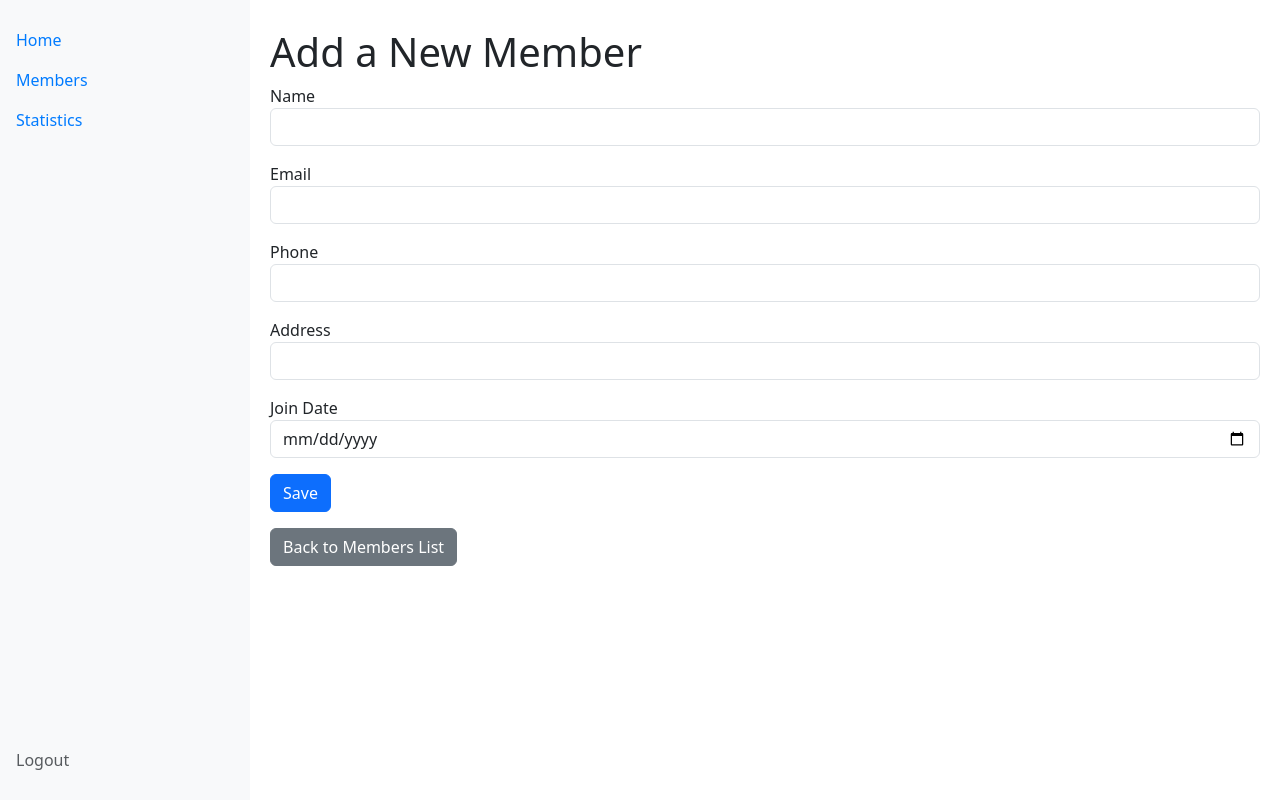
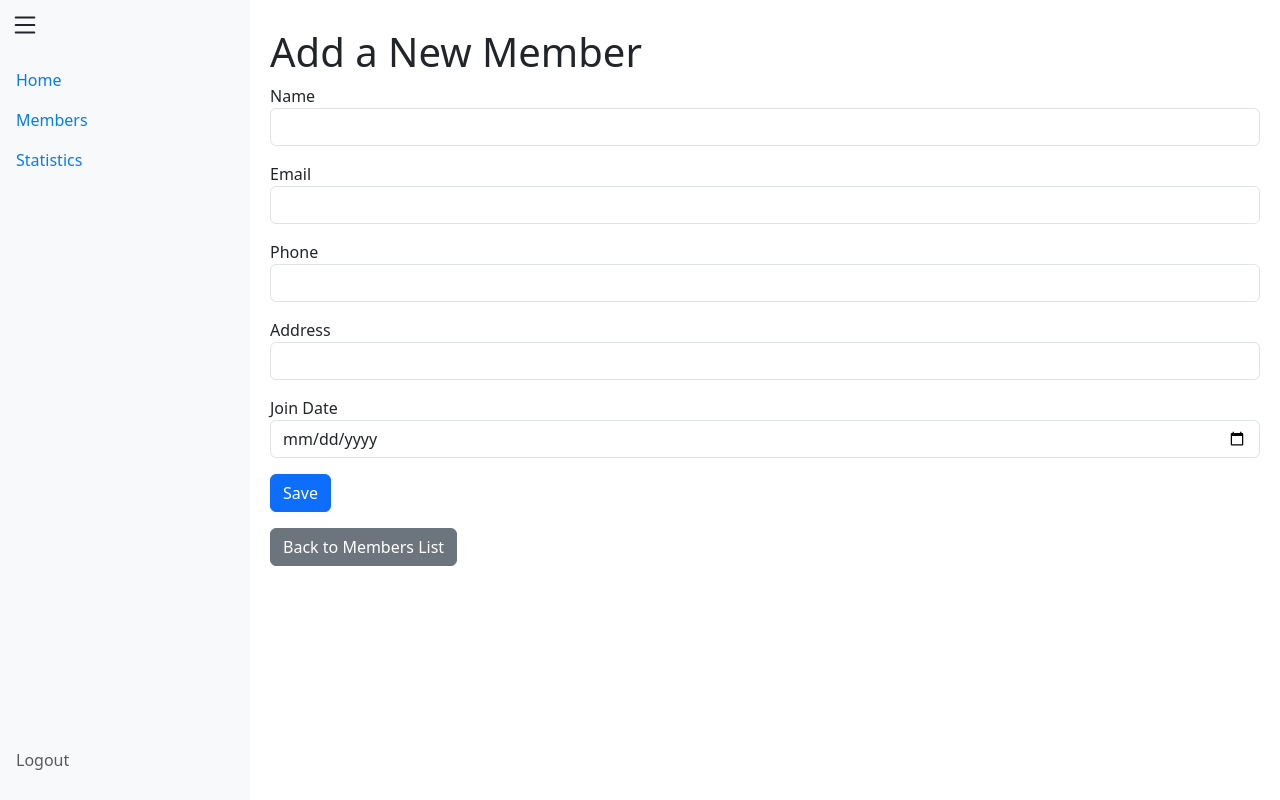
Before and after one commit to leons-code-corner/club_management_app, a Flask app: page /add_member in a window 1280 px wide. Run offline with Flask 3, Linux system fonts and the light colour scheme; the visitor is signed in with stand-in values (Sample User, id 1).

Commit message:
basic toggle functionality for navbar

```diff
--- a/app/templates/base.html
+++ b/app/templates/base.html
@@ -15,13 +15,21 @@
             max-width: 250px;
             background-color: #f8f9fa;
             height: 100vh;
-            padding-top: 20px;
+            padding-top: 60px; /* Adjust for the hamburger menu */
             position: fixed;
+            transition: transform 0.3s ease;
+        }
+        .sidebar-hidden {
+            transform: translateX(-100%);
         }
         .content {
             margin-left: 250px;
             padding: 20px;
             width: 100%;
+            transition: margin-left 0.3s ease;
+        }
+        .content-expanded {
+            margin-left: 0;
         }
         .nav-link.active {
             background-color: #007bff;
@@ -30,10 +38,23 @@
         .nav-link {
             color: #007bff;
         }
+        .hamburger {
+            display: block;
+            cursor: pointer;
+            position: fixed;
+            top: 10px;
+            left: 10px;
+            z-index: 1;
+        }
     </style>
 </head>
 <body>
-
+    <!-- Hamburger Menu -->
+    <div class="hamburger" onclick="toggleSidebar()">
+        <svg xmlns="http://www.w3.org/2000/svg" width="30" height="30" fill="currentColor" class="bi bi-list" viewBox="0 0 16 16">
+            <path fill-rule="evenodd" d="M2.5 12a.5.5 0 0 1 .5-.5h10a.5.5 0 0 1 0 1h-10a.5.5 0 0 1-.5-.5zM2.5 8a.5.5 0 0 1 .5-.5h10a.5.5 0 0 1 0 1h-10a.5.5 0 0 1-.5-.5zM2.5 4a.5.5 0 0 1 .5-.5h10a.5.5 0 0 1 0 1h-10a.5.5 0 0 1-.5-.5z"/>
+        </svg>
+    </div>
     <!-- Sidebar -->
     {% block sidebar %}
     <nav class="sidebar navbar-light">
@@ -55,14 +76,21 @@
         </ul>
     </nav>
     {% endblock %}
-
     <!-- Main content -->
     <div class="content">
         <h1>{% block heading %}{% endblock %}</h1>
         {% block content %}{% endblock %}
     </div>
-
     <!-- Bootstrap JS (for responsive and interactive components) -->
     <script src="https://cdn.jsdelivr.net/npm/bootstrap@5.3.0-alpha1/dist/js/bootstrap.bundle.min.js"></script>
+    <!-- Custom JS -->
+    <script>
+        function toggleSidebar() {
+            const sidebar = document.querySelector('.sidebar');
+            const content = document.querySelector('.content');
+            sidebar.classList.toggle('sidebar-hidden');
+            content.classList.toggle('content-expanded');
+        }
+    </script>
 </body>
 </html>
```
